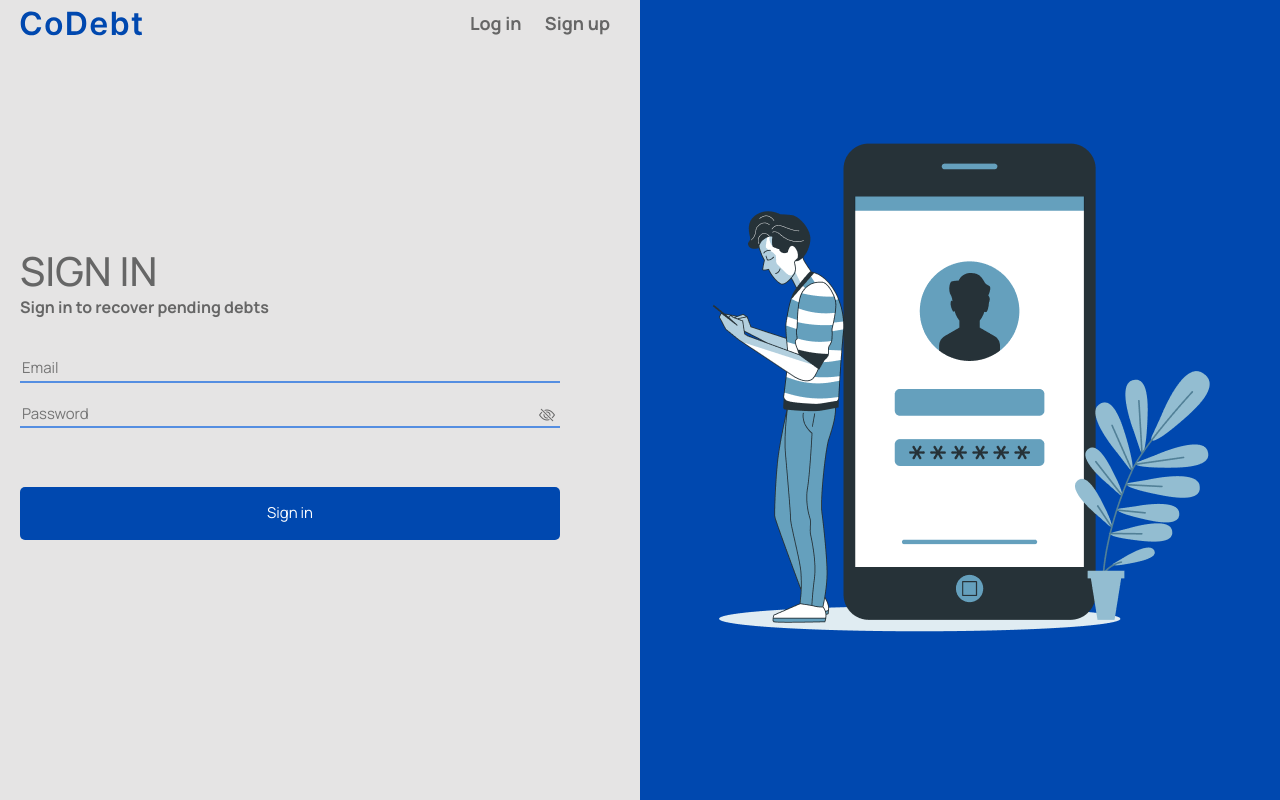
After one commit to zuri-training/Team_37_my_debtors, a Django app: page /signin in a window 1280 px wide. The commit adds this page. Run offline with Django 4.2, Linux system fonts and the light colour scheme; some libraries are stand-ins or nearby versions.

Commit message:
Settings: added templates in the templates directory Added static files and signin template Modified my register.html file and navbar to link my signin tabs to the signin pages Created the signin and signout views

```diff
--- a/CoDebt/CoDebt/settings.py
+++ b/CoDebt/CoDebt/settings.py
@@ -41,7 +41,7 @@ INSTALLED_APPS = [
     'core.apps.CoreConfig',
     #3rd party app
     'django_extensions',
-    'crispy_forms',
+    #'crispy_forms',
 ]
 
 MIDDLEWARE = [
@@ -59,7 +59,7 @@ ROOT_URLCONF = 'CoDebt.urls'
 TEMPLATES = [
     {
         'BACKEND': 'django.template.backends.django.DjangoTemplates',
-        'DIRS': [],
+        'DIRS': ['templates'],
         'APP_DIRS': True,
         'OPTIONS': {
             'context_processors': [
--- a/CoDebt/core/templates/core/register.html
+++ b/CoDebt/core/templates/core/register.html
@@ -82,7 +82,7 @@
             </form>
 
             <div>
-                <p>Already have an account? <a href="#">Sign In</a></p>
+                <p>Already have an account? <a href="/signin">Sign In</a></p>
             </div>
         </div>
 
--- /dev/null
+++ b/CoDebt/core/templates/core/signin.html
@@ -0,0 +1,60 @@
+{% extends 'main.html' %}
+{% load static %}
+{%  block head%}
+<!DOCTYPE html>
+<html lang="en">
+<head>
+    <meta charset="UTF-8">
+    <meta http-equiv="X-UA-Compatible" content="IE=edge">
+    <meta name="viewport" content="width=device-width, initial-scale=1.0">
+    <link rel="stylesheet" href="{% static 'sign-in-screen/style.css' %}">
+    <link rel="stylesheet" href="https://cdn.jsdelivr.net/npm/bootstrap-icons@1.3.0/font/bootstrap-icons.css">
+    <title>Sign In</title>
+</head>
+{% endblock head %}
+{% block content %}
+<body>
+    <div class="split left">
+        <header>
+            <img src="{% static 'sign-in-screen/CoDebt.svg' %}" alt="">
+            <div class="log-sign">
+                <a href="/signin">Log in</a>
+                <a href="/signup">Sign up</a>
+            </div>
+        </header>
+
+        <div>
+            <style>
+                h5{
+                    color: red;
+                }
+            </style>
+            {% for message in messages %}
+            <h5>{{message}}</h5>
+            {% endfor %}
+        </div>
+
+        <form action="" method="post" class="middle">
+            {% csrf_token %}
+            <div class="sign-in">
+                <h1>SIGN IN</h1>
+                <p>Sign in to recover pending debts</p>
+            </div>
+            <div class="email-pass">
+                <input type="email" name="email" id="email" placeholder="Email">
+                <input type="password" name="password" id="password" placeholder="Password">
+                <i class="bi bi-eye-slash" id="togglePassword"></i>
+            </div>
+            <button type="submit" id="submit">Sign in</button>
+        </form>
+    </div>
+
+    <div class="split right">
+        <div>
+            <img src="{% static 'sign-in-screen/Screenshot .png' %}" alt="">
+        </div>
+    </div>
+    <script src="{% static 'sign-in-screen/script.js' %}"></script>
+</body>
+</html>
+{% endblock content %}
--- a/CoDebt/core/templates/navbar.html
+++ b/CoDebt/core/templates/navbar.html
@@ -25,7 +25,7 @@
           </li>
         </ul>
         <div>
-          <a href="#" class="btn btn-outline-primary" role="button" aria-pressed="true">Login</a>
+          <a href="/signin" class="btn btn-outline-primary" role="button" aria-pressed="true">Login</a>
           <!-- <a href="#" class="btn btn-primary" role="button" aria-pressed="true">Sign up</a> -->
             <div class="btn-group">
               <button type="button" class="btn btn-primary dropdown-toggle" data-toggle="dropdown" aria-haspopup="true"
--- a/CoDebt/core/urls.py
+++ b/CoDebt/core/urls.py
@@ -6,4 +6,6 @@ app_name = "core"
 urlpatterns = [
     path('', views.index, name='home'),
     path('register', views.register, name='register'),
+    path('signin', views.signin, name='signin'),
+    path('signout', views.signout, name='signout'),
 ]
--- a/CoDebt/core/views.py
+++ b/CoDebt/core/views.py
@@ -1,4 +1,8 @@
-from django.shortcuts import render
+from django.http import HttpResponse
+from django.shortcuts import render, redirect
+from .models import CustomUser
+from django.contrib import messages, auth
+from django.contrib.auth.decorators import login_required
 
 # Create your views here.
 
@@ -7,3 +11,27 @@ def index(request):
 
 def register(request):
     return render(request, 'core/register.html')
+
+def signin(request):
+    if request.method == 'POST':
+        email= request.POST['email']
+        password= request.POST['password']
+
+        user=auth.authenticate(email=email, password=password)
+
+        if user is not None:
+            auth.login(request, user)
+            return redirect('home')
+
+        else:
+            messages.info(request, 'Credentials Invalid')
+            return redirect('core/signin.html')
+
+    else:
+        return render(request, 'core/signin.html')
+
+@login_required(login_url='signin')
+def signout(request):
+    auth.logout(request)
+    messages.success(request, "Successfully signed out")
+    return redirect('core/index.html')
--- /dev/null
+++ b/CoDebt/static/sign-in-screen/script.js
@@ -0,0 +1,12 @@
+const togglePassword = document.querySelector("#togglePassword");
+const password = document.querySelector("#password");
+
+togglePassword.addEventListener("click", function () {
+    // Toggle the type attribute
+    const type = password.getAttribute("type") === "password" ? "text" : "password";
+    password.setAttribute("type", type);
+
+// Toggle the icon
+this.classList.toggle("bi-eye");
+
+})
--- /dev/null
+++ b/CoDebt/static/sign-in-screen/style.css
@@ -0,0 +1,90 @@
+@import url('https://fonts.googleapis.com/css2?family=Manrope:wght@300;400;500;600;700&display=swap');
+body {
+    margin: 0;
+    padding: 0;
+    display: flex;
+    flex-direction: row;
+    font-family: 'Manrope', sans-serif;
+}
+header {
+    padding: 10px 20px;
+    display: flex;
+    justify-content: space-between;
+}
+header div a {
+    padding: 10px;
+    color: #666666;
+    font-weight: 500;
+    text-decoration: none;
+    font-weight: 700;
+    font-size: 18px;
+}
+.middle {
+    font-weight: 700;
+    margin: 25vh 0;
+    padding: 0 20px;
+}
+.sign-in {
+    color: #666666;
+    line-height: 8px;
+    padding-bottom: 10px;
+}
+.email-pass {
+    padding: 0;
+    display: flex;
+    flex-direction: column;
+}
+input {
+    padding-top: 20px;
+    border: 0;
+    width: 90%;
+    outline: 0;
+    font-size: 15px;
+    background-color: #E5E4E4;
+    font-weight: 400;
+    border-bottom: 2px solid #558EE1;
+}
+i {
+    cursor: pointer;
+    margin-top: -25px;
+    margin-left: 86.5%;
+    font-weight: 700;
+    color: #666666;
+}
+button, a {
+    cursor: pointer;
+}
+a:hover {
+    color: #0048AF;
+}
+button {
+    background-color: #0048AF;
+    margin-top: 60px;
+    outline: 0;
+    font-size: 15px;
+    text-align: center;
+    padding: 15px;
+    width: 90%;
+    border: 0;
+    border-radius: 5px;
+    color: white;
+}
+.split {
+    width: 50%;
+    height: 100vh;
+}
+.left {
+    left: 0;
+    background-color: #E5E4E4;;
+}
+.right {
+    display: flex;
+    justify-content: center;
+    align-items: center;
+    right: 0;
+    background-color: #0048AF;
+    text-align: center;
+}
+.right img {
+    max-width: 100%;
+}
```
Also changed, not shown: CoDebt/static/sign-in-screen/CoDebt.svg (added), CoDebt/static/sign-in-screen/Screenshot .png (added).
